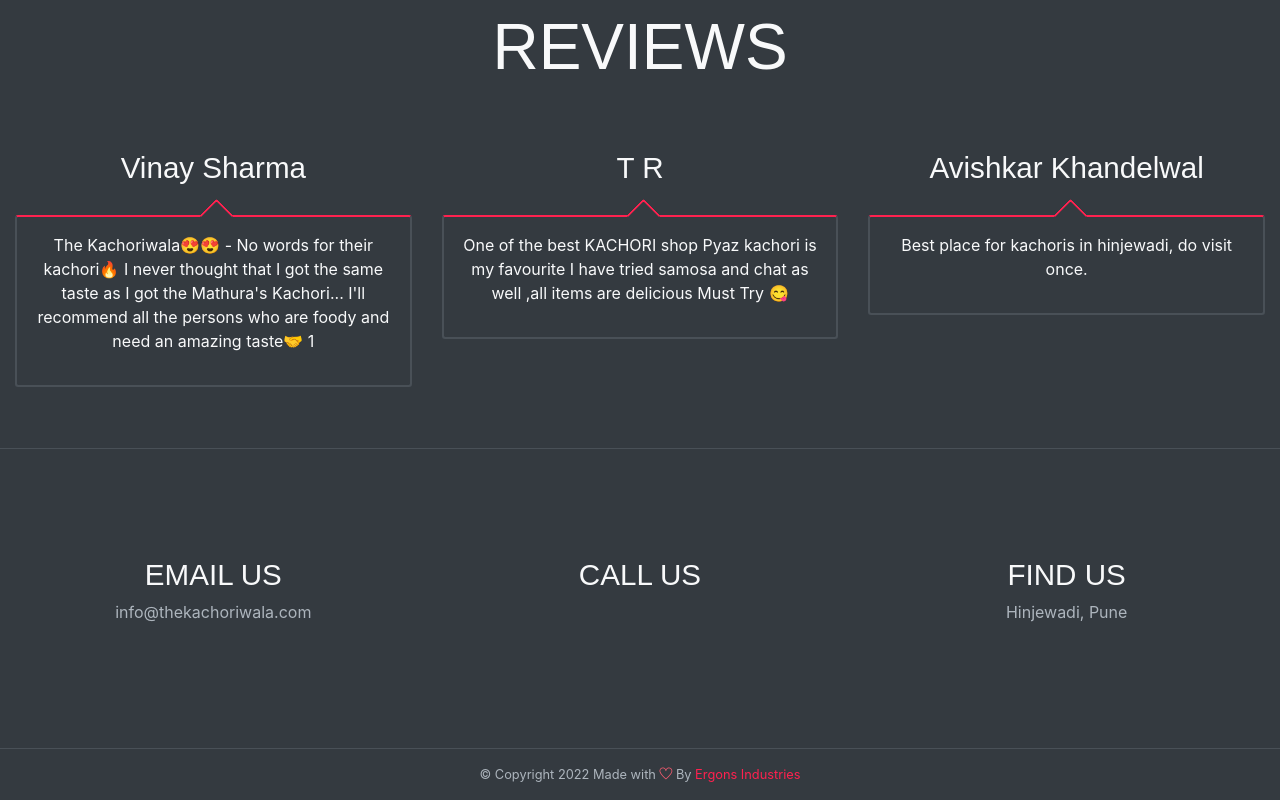
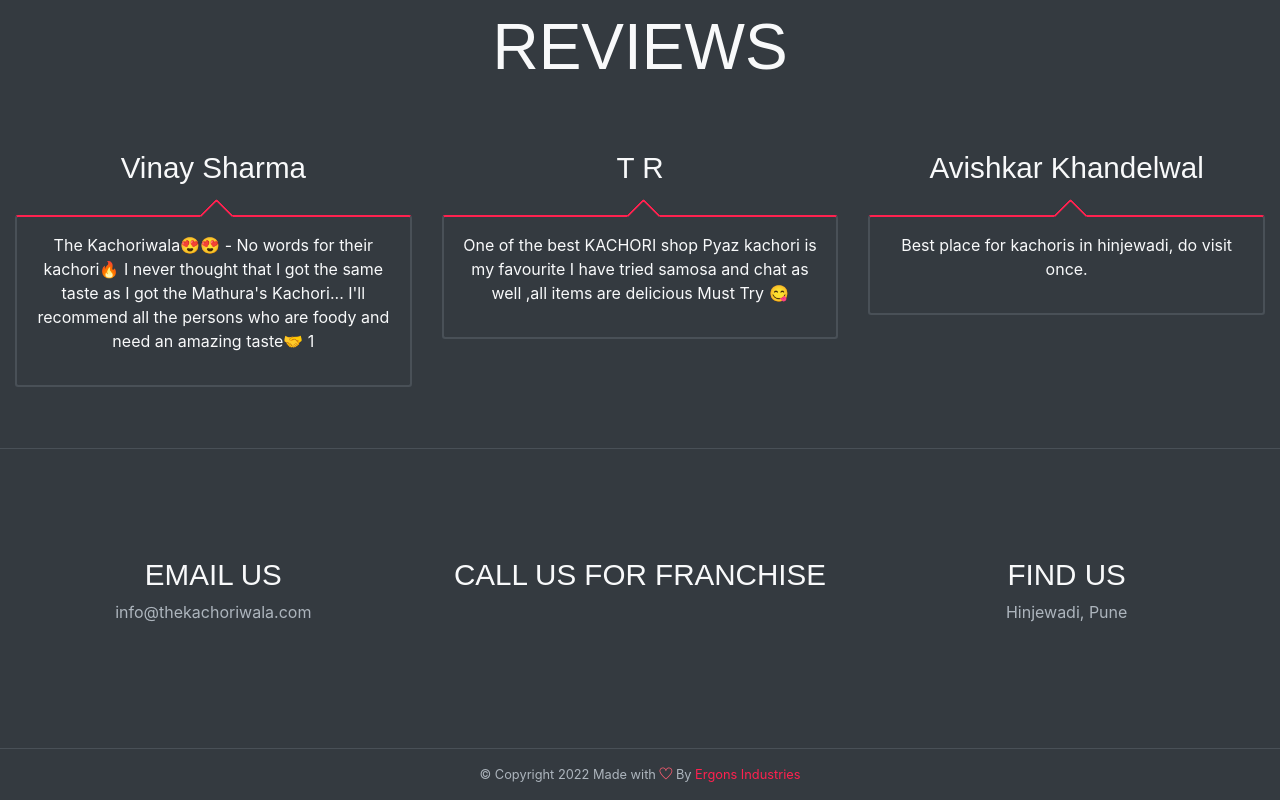
Before and after one commit to thekachoriwala/thekachoriwala.github.io, a website: page index.html in a window 1280 px wide. Shown: the part 1348-2148 px from the top of the page. Drawn offline with Linux system fonts and the light colour scheme; some packages are replaced by stand-ins of ours.

Commit message:
CONTACT US ADDED

```diff
--- a/index.html
+++ b/index.html
@@ -334,7 +334,7 @@ Must Try 😋</p>
                 <P class="text-muted">info@thekachoriwala.com</P>
             </div>
             <div class="col-sm-4">
-                <h3>CALL US</h3>
+                <h3>CALL US FOR FRANCHISE</h3>
                 <P class="text-muted"></P>
             </div>
             <div class="col-sm-4">
```
